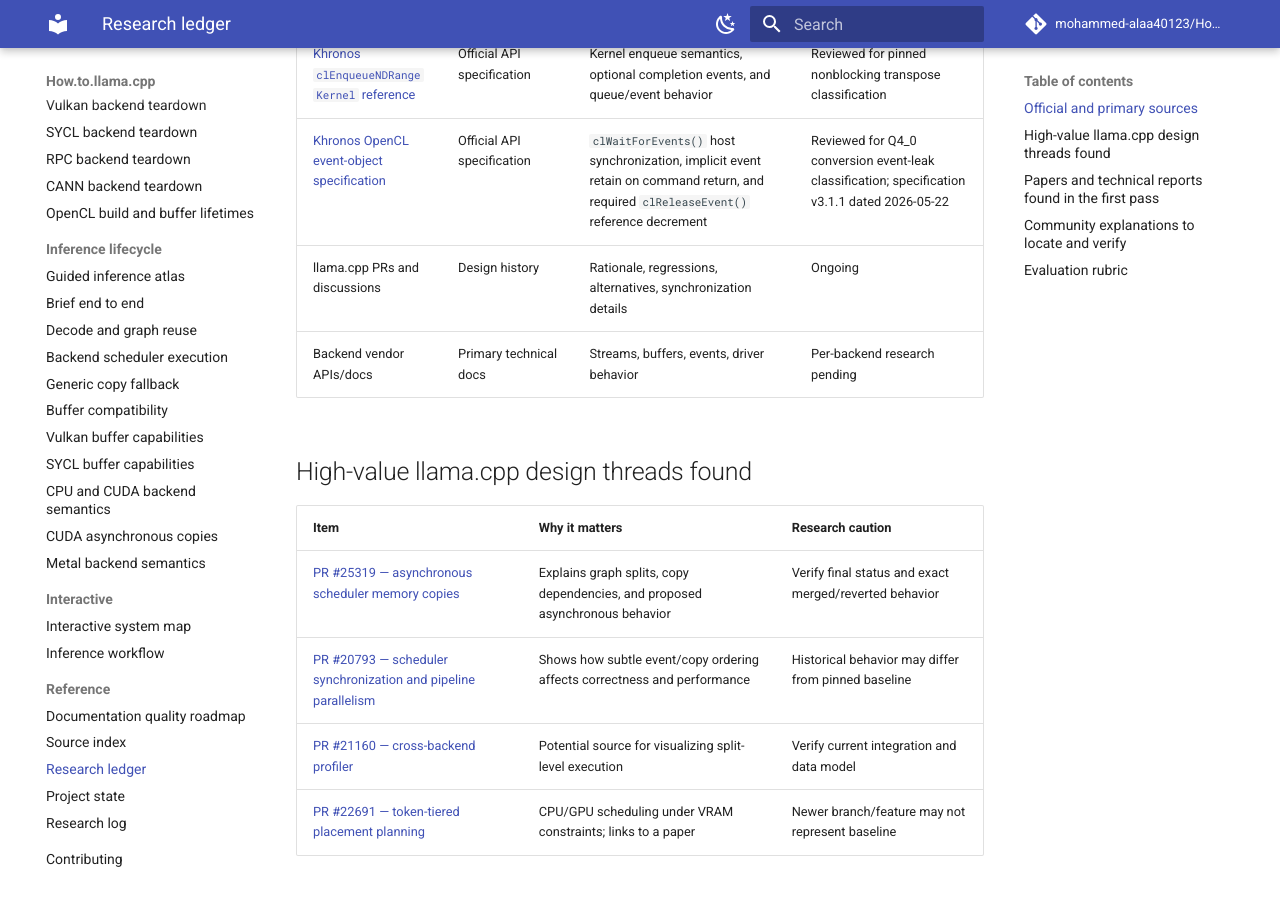
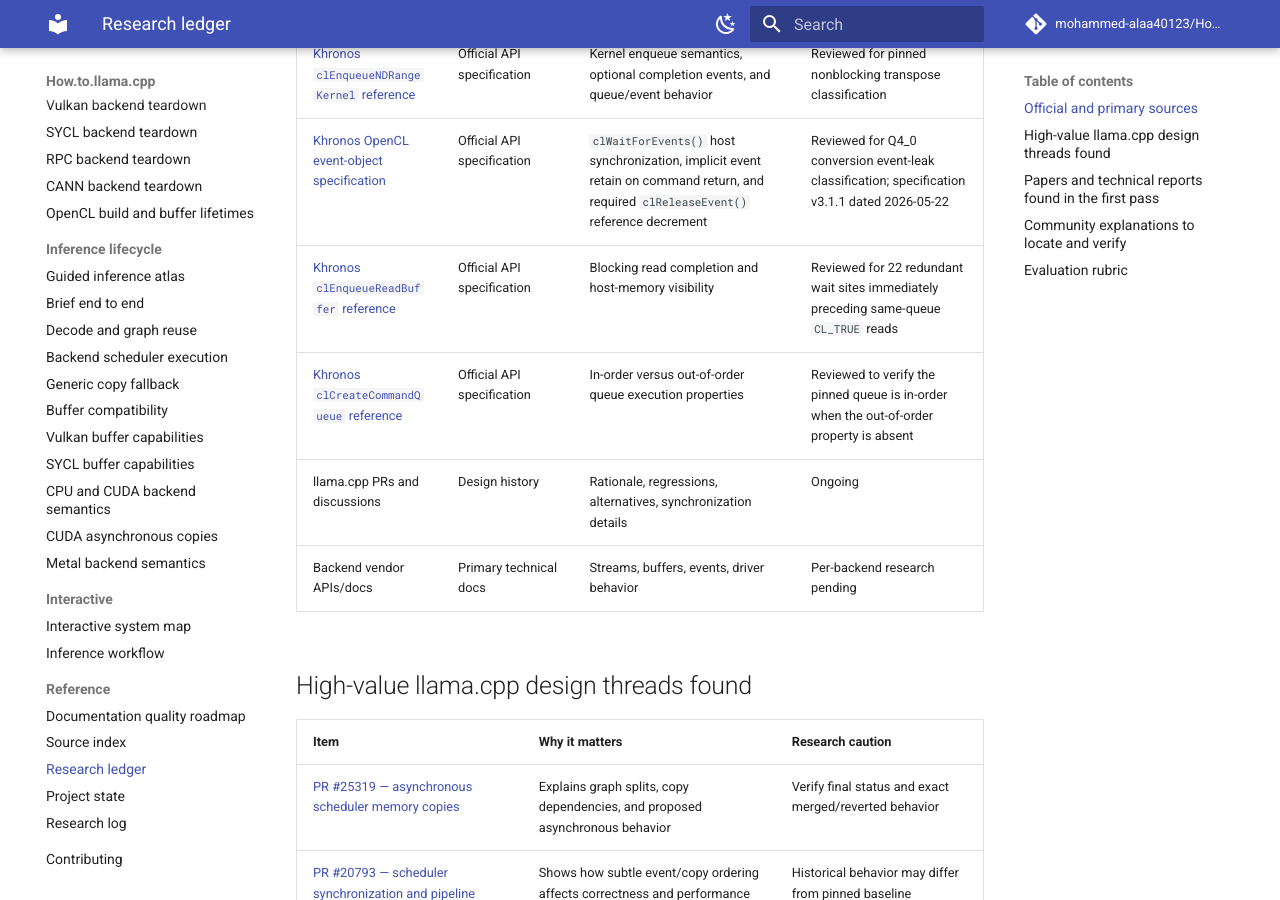
Before and after one commit to mohammed-alaa40123/How.to.llama.cpp, an MkDocs documentation site: the page built from docs/reference/research-ledger.md, in a window 1280 px wide and 900 px high, scrolled down 891 px. Built offline with MkDocs 1.6.1 and Material for MkDocs 9.7.7, drawn with Linux system fonts in a browser that asks for light colours; comment, search, counter and statistics services are not loaded.

Commit message:
docs: add OpenCL blocking-read queue references

```diff
--- a/docs/reference/research-ledger.md
+++ b/docs/reference/research-ledger.md
@@ -13,6 +13,8 @@
 | [Khronos `clReleaseMemObject` reference](https://registry.khronos.org/OpenCL/specs/unified/refpages/man/html/clReleaseMemObject.html) | Official API specification | Memory-object reference-count deletion rule, queued-command retention, and parent/sub-buffer deletion ordering | Reviewed for pinned `transpose_2d()` enqueue-then-release classification |
 | [Khronos `clEnqueueNDRangeKernel` reference](https://registry.khronos.org/OpenCL/specs/unified/refpages/man/html/clEnqueueNDRangeKernel.html) | Official API specification | Kernel enqueue semantics, optional completion events, and queue/event behavior | Reviewed for pinned nonblocking transpose classification |
 | [Khronos OpenCL event-object specification](https://registry.khronos.org/OpenCL/specs/unified/html/OpenCL_API.html#event-objects) | Official API specification | `clWaitForEvents()` host synchronization, implicit event retain on command return, and required `clReleaseEvent()` reference decrement | Reviewed for Q4_0 conversion event-leak classification; specification v3.1.1 dated 2026-05-22 |
+| [Khronos `clEnqueueReadBuffer` reference](https://registry.khronos.org/OpenCL/specs/unified/refpages/man/html/clEnqueueReadBuffer.html) | Official API specification | Blocking read completion and host-memory visibility | Reviewed for 22 redundant wait sites immediately preceding same-queue `CL_TRUE` reads |
+| [Khronos `clCreateCommandQueue` reference](https://registry.khronos.org/OpenCL/specs/unified/refpages/man/html/clCreateCommandQueue.html) | Official API specification | In-order versus out-of-order queue execution properties | Reviewed to verify the pinned queue is in-order when the out-of-order property is absent |
 | llama.cpp PRs and discussions | Design history | Rationale, regressions, alternatives, synchronization details | Ongoing |
 | Backend vendor APIs/docs | Primary technical docs | Streams, buffers, events, driver behavior | Per-backend research pending |
 
```
